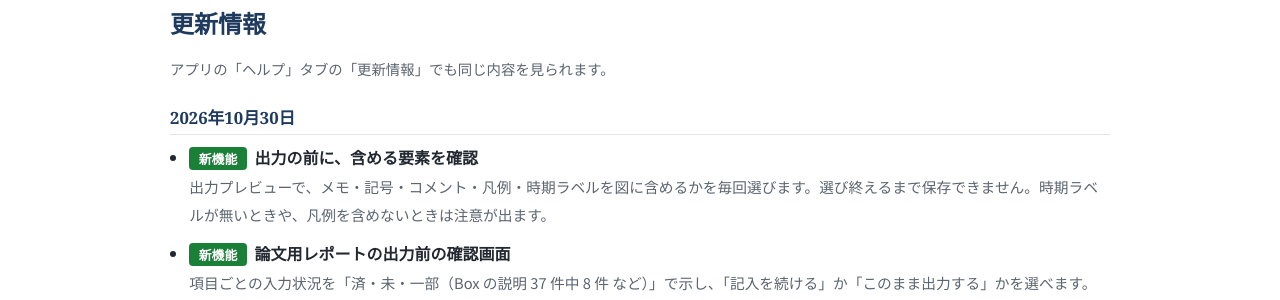
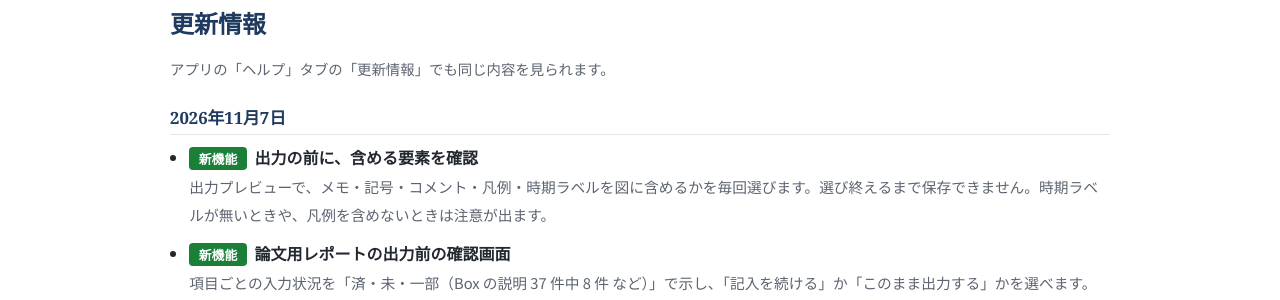
Before and after one commit to YukiInoueNakata/YukiInoueNakata.github.io, a Jekyll site: the page built from programs/temer-plus.html, in a window 1280 px wide and 900 px high. Shown: the part 437-737 px from the top of the window. Built offline with Jekyll 4.4.1, drawn with Linux system fonts in a browser that asks for light colours.

Commit message:
data(temer): 更新情報の日付を公開日（2026-11-07）に
Co-Authored-By: Claude Opus 5.5 <noreply@anthropic.com>
Claude-Session: https://claude.ai/code/session_018wwFh6iiqrmMYar2X1JhYd

```diff
--- a/_data/temer_changelog.json
+++ b/_data/temer_changelog.json
@@ -1,6 +1,6 @@
 [
   {
-    "date": "2026-10-30",
+    "date": "2026-11-07",
     "items": [
       {
         "kind": "新機能",
```
